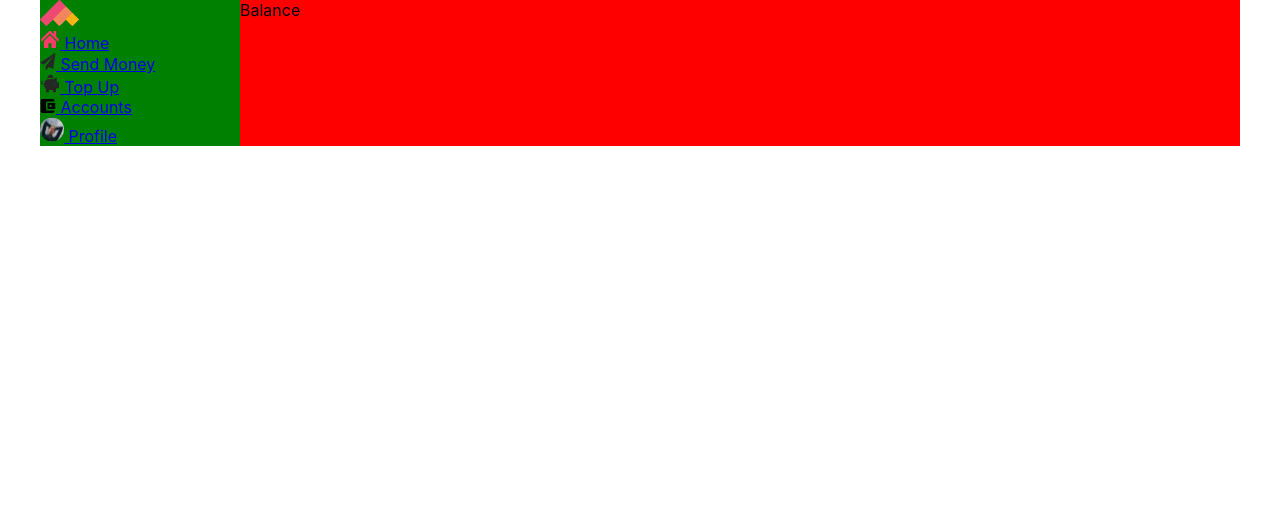
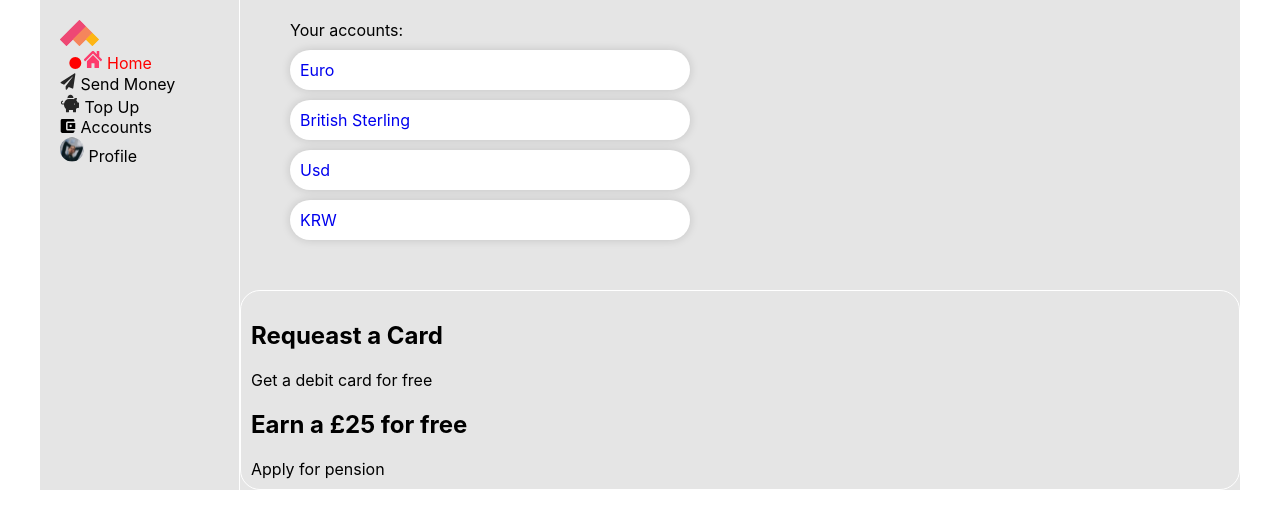
Before and after one commit to SlmSlm/doCode, a React (Create React App) app in the folder test-task/: page /home in a window 1280 px wide. Shown: the top 528 px of the page. Built offline with nearby package versions, Linux system fonts and the light colour scheme.

Commit message:
Accounts added

```diff
--- a/test-task/src/App.css
+++ b/test-task/src/App.css
@@ -4,14 +4,15 @@
   margin: 0 auto;
   grid-template-areas: "nav content";
   grid-template-columns: 2fr 10fr;
+  background: #e5e5e5;
 }
 
 .nav {
   grid-area: nav;
-  background-color: green;
+  padding: 20px;
+  border-right: 1px solid #fff;
 }
 
-.content {
+.app-wrapper-content {
   grid-area: content;
-  background-color: red;
 }
--- a/test-task/src/App.js
+++ b/test-task/src/App.js
@@ -12,7 +12,7 @@ const App = () => {
         <div className="nav">
           <Sidebar />
         </div>
-        <div className="content">
+        <div className="app-wrapper-content">
           <Switch>
             <Route exact path="/" render={() => <Redirect to={"/home"} />} />
             <Route path="/home" component={Home} />
--- /dev/null
+++ b/test-task/src/Components/Accounts/Accounts.jsx
@@ -0,0 +1,34 @@
+import React from "react";
+import { BrowserRouter, NavLink } from "react-router-dom";
+import styles from "./Accounts.module.css";
+
+const Accounts = () => {
+  return (
+    <BrowserRouter>
+      <div className={styles.content}>
+        <div className={styles.accountsItem}>
+          <NavLink to="/home/eur" activeClassName={styles.active}>
+            <div className={styles.item}>Euro</div>
+          </NavLink>
+        </div>
+        <div className={styles.accountsItem}>
+          <NavLink to="/home/gbp" activeClassName={styles.active}>
+            <div className={styles.item}>British Sterling</div>
+          </NavLink>
+        </div>
+        <div className={styles.accountsItem}>
+          <NavLink to="/home/usd" activeClassName={styles.active}>
+            <div className={styles.item}>Usd</div>
+          </NavLink>
+        </div>
+        <div className={styles.accountsItem}>
+          <NavLink to="/home/krw" activeClassName={styles.active}>
+            <div className={styles.item}>KRW</div>
+          </NavLink>
+        </div>
+      </div>
+    </BrowserRouter>
+  );
+};
+
+export default Accounts;
--- /dev/null
+++ b/test-task/src/Components/Accounts/Accounts.module.css
@@ -0,0 +1,26 @@
+.item {
+  margin: 10px 0 10px 0;
+  padding: 10px;
+  max-width: 40%;
+  height: auto;
+  background-color: #ffffff;
+  box-shadow: 0px 0px 10px rgba(0, 0, 0, 0.15);
+  border-radius: 20px;
+}
+
+.content a {
+  text-decoration: none;
+}
+
+.active .item {
+  display: inline-block;
+  transition: margin-left 0.5s ease-in-out 0.1s;
+  background: linear-gradient(180deg, #fd3a6c 0%, #f5855c 100%);
+  margin-left: 5%;
+  text-decoration: none;
+}
+
+.accountsItem a.active::before {
+  content: "●";
+  color: red;
+}
--- a/test-task/src/Components/Content/Home.jsx
+++ b/test-task/src/Components/Content/Home.jsx
@@ -1,8 +1,18 @@
 import React from "react";
+import Accounts from "../Accounts/Accounts";
+import Options from "../Options/Options";
 import styles from "./Home.module.css";
 
 const Home = () => {
-  return <div className={styles.content}>Balance</div>;
+  return (
+    <div>
+      <div className={styles.accountsBlock}>
+        <div className={styles.heading}>Your accounts:</div>
+        <Accounts />
+      </div>
+      <Options />
+    </div>
+  );
 };
 
 export default Home;
--- a/test-task/src/Components/Content/Home.module.css
+++ b/test-task/src/Components/Content/Home.module.css
@@ -0,0 +1,3 @@
+.accountsBlock {
+  margin: 2% 0 5% 5%;
+}
--- /dev/null
+++ b/test-task/src/Components/Options/Options.jsx
@@ -0,0 +1,19 @@
+import React from "react";
+import styles from "./Options.module.css";
+
+const Options = () => {
+  return (
+    <div className={styles.options}>
+      <div>
+        <h2>Requeast a Card</h2>
+        Get a debit card for free
+      </div>
+      <div>
+        <h2>Earn a £25 for free</h2>
+        Apply for pension
+      </div>
+    </div>
+  );
+};
+
+export default Options;
--- /dev/null
+++ b/test-task/src/Components/Options/Options.module.css
@@ -0,0 +1,6 @@
+.options {
+  margin-left: 0;
+  padding: 10px;
+  border: 1px solid #fff;
+  border-radius: 20px;
+}
--- a/test-task/src/Components/Sidebar/Sidebar.jsx
+++ b/test-task/src/Components/Sidebar/Sidebar.jsx
@@ -1,5 +1,6 @@
 import React from "react";
 import { NavLink } from "react-router-dom";
+import styles from "./Sidebar.module.css";
 import logo from "../../Images/logo.svg";
 import accountsIcon from "../../Images/SidebarIcons/accounts-icon.svg";
 import homeIcon from "../../Images/SidebarIcons/home-icon.svg";
@@ -11,28 +12,33 @@ const Sidebar = () => {
   return (
     <nav>
       <img src={logo} alt="logo" />
-      <div>
-        <NavLink to="/home">
-          <img src={homeIcon} alt="icon" /> Home{" "}
+
+      <div className={styles.menuItem}>
+        <NavLink to="/home" activeClassName={styles.active}>
+          <img src={homeIcon} alt="icon" /> Home
         </NavLink>
       </div>
-      <div>
-        <NavLink to="/send-money">
+
+      <div className={styles.menuItem}>
+        <NavLink to="/send-money" activeClassName={styles.active}>
           <img src={sendMoneyIcon} alt="icon" /> Send Money
         </NavLink>
       </div>
-      <div>
-        <NavLink to="/top-up">
+
+      <div className={styles.menuItem}>
+        <NavLink to="/top-up" activeClassName={styles.active}>
           <img src={topUpIcon} alt="icon" /> Top Up
         </NavLink>
       </div>
-      <div>
-        <NavLink to="/accounts">
+
+      <div className={styles.menuItem}>
+        <NavLink to="/accounts" activeClassName={styles.active}>
           <img src={accountsIcon} alt="icon" /> Accounts
         </NavLink>
       </div>
-      <div>
-        <NavLink to="/profile">
+
+      <div className={styles.menuItem}>
+        <NavLink to="/profile" activeClassName={styles.active}>
           <img src={userPhoto} alt="icon" /> Profile
         </NavLink>
       </div>
--- a/test-task/src/Components/Sidebar/Sidebar.module.css
+++ b/test-task/src/Components/Sidebar/Sidebar.module.css
@@ -0,0 +1,14 @@
+.menuItem a {
+  text-decoration: none;
+  color: black;
+}
+
+.menuItem a.active {
+  transition: margin-left 0.5s ease-in-out 0.1s;
+  color: red;
+  margin-left: 5%;
+}
+
+.menuItem a.active::before {
+  content: "●";
+}
```
Also changed, not shown: test-task/src/Images/active-class-icon.svg (deleted).
